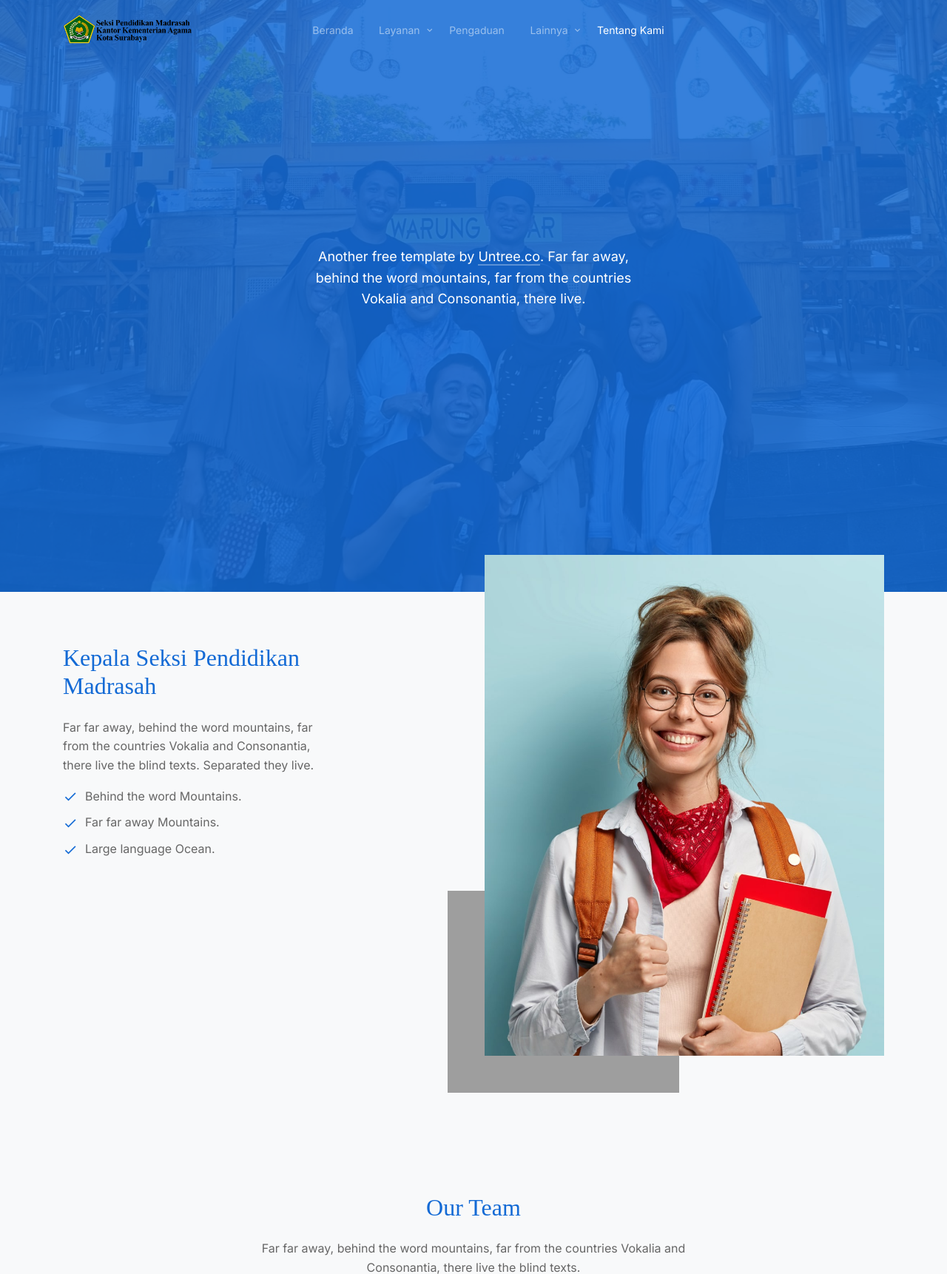
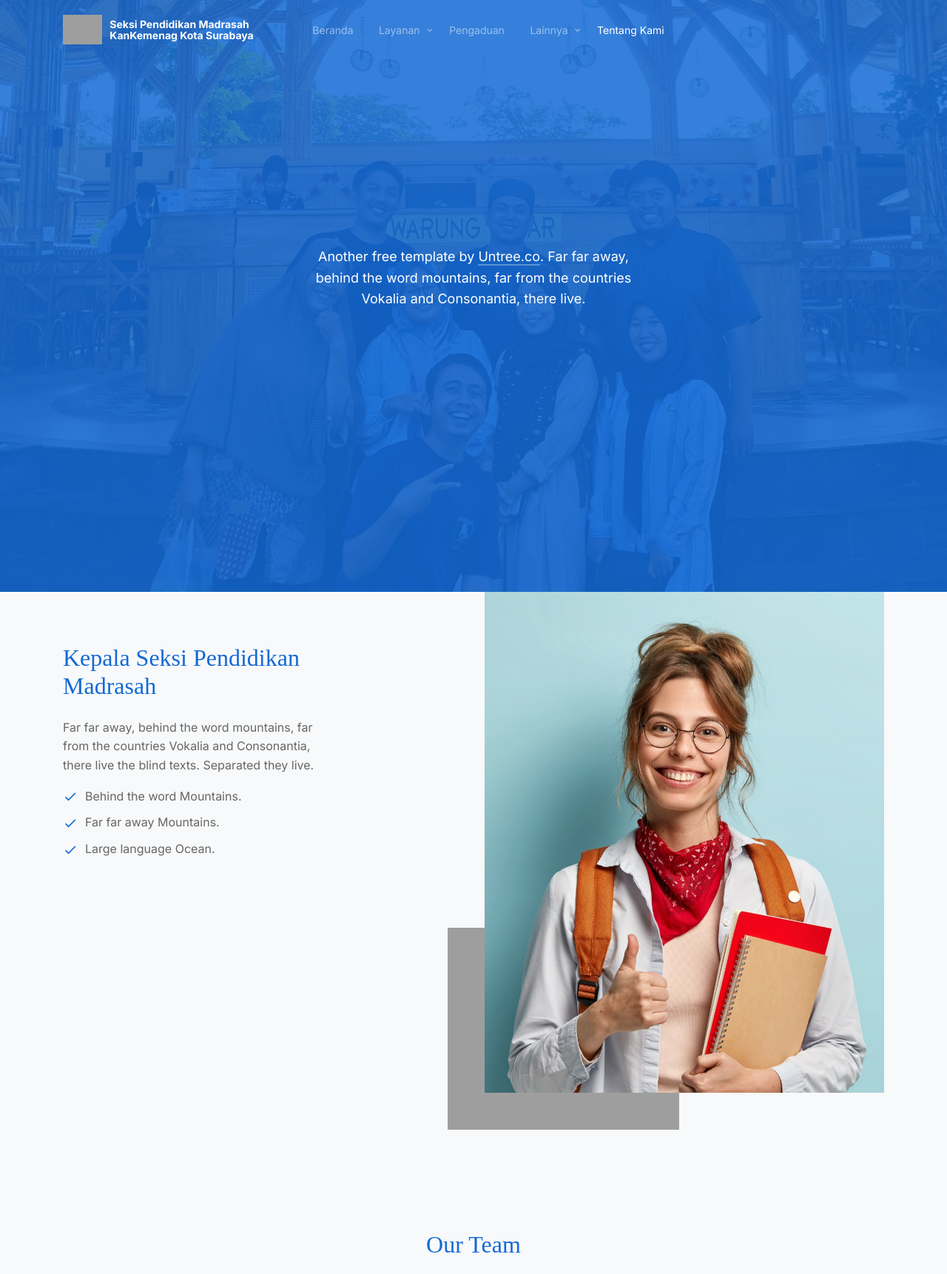
Before and after one commit to prakompendmasby/flask-pendma, a Flask app: page /about in a window 1280 px wide. Shown: the top 1722 px of the page at 74% size. Run offline with Flask 3, Linux system fonts and the light colour scheme; some libraries are stand-ins or nearby versions; some web fonts are replaced; grey boxes are pictures that could not be loaded.

Commit message:
fix layout logo pendma

```diff
--- a/static/css/style.css
+++ b/static/css/style.css
@@ -256,6 +256,10 @@ h1, .h1, h2, .h2, h3, .h3, h4, .h4 {
     margin: 0;
     padding: 0;
     font-size: 24px; }
+  .site-nav .site-navigation span {
+    margin: 0;
+    padding: 0;
+    font-size: 14px; }
   .site-nav .site-navigation .site-menu {
     margin-bottom: 0; }
     .site-nav .site-navigation .site-menu > li {
@@ -1254,7 +1258,7 @@ h1, .h1, h2, .h2, h3, .h3, h4, .h4 {
   padding: 70px 0; }
 
 .img-wrap-2 {
-  margin-top: -120px;
+  margin-top: -70px;
   position: relative;
   z-index: 9; }
   .img-wrap-2 .dotted:before {
--- a/templates/about.html
+++ b/templates/about.html
@@ -45,7 +45,11 @@
       <div class="container position-relative">
         <div class="site-navigation text-center">
           <a href="/" class="logo menu-absolute m-0 d-flex align-items-center justify-content-center">
-            <img src="{{ url_for('static', filename='logo-pendma.png') }}" style="height: 40px; width: auto; margin-right: 10px;">
+            <img src="{{ url_for('static', filename='kemenag-icon.png') }}" style="height: 40px; width: auto; margin-right: 10px;">
+            <div class="d-flex flex-column align-items-start" style="line-height: 1.1;">
+              <span>Seksi Pendidikan Madrasah</span>
+              <span>KanKemenag Kota Surabaya</span>
+            </div>
           </a>
 
           <ul class="js-clone-nav d-none d-lg-inline-block site-menu">
--- a/templates/contact.html
+++ b/templates/contact.html
@@ -45,7 +45,11 @@
       <div class="container position-relative">
         <div class="site-navigation text-center">
           <a href="/" class="logo menu-absolute m-0 d-flex align-items-center justify-content-center">
-            <img src="{{ url_for('static', filename='logo-pendma.png') }}" style="height: 40px; width: auto; margin-right: 10px;">
+            <img src="{{ url_for('static', filename='kemenag-icon.png') }}" style="height: 40px; width: auto; margin-right: 10px;">
+            <div class="d-flex flex-column align-items-start" style="line-height: 1.1;">
+              <span>Seksi Pendidikan Madrasah</span>
+              <span>KanKemenag Kota Surabaya</span>
+            </div>
           </a>
 
           <ul class="js-clone-nav d-none d-lg-inline-block site-menu">
--- a/templates/index.html
+++ b/templates/index.html
@@ -45,7 +45,11 @@
       <div class="container position-relative">
         <div class="site-navigation text-center">
           <a href="/" class="logo menu-absolute m-0 d-flex align-items-center justify-content-center">
-            <img src="{{ url_for('static', filename='logo-pendma.png') }}" style="height: 50px; width: auto; margin-right: 10px;">
+            <img src="{{ url_for('static', filename='kemenag-icon.png') }}" style="height: 40px; width: auto; margin-right: 10px;">
+            <div class="d-flex flex-column align-items-start" style="line-height: 1.1;">
+              <span>Seksi Pendidikan Madrasah</span>
+              <span>KanKemenag Kota Surabaya</span>
+            </div>
           </a>
 
           <ul class="js-clone-nav d-none d-lg-inline-block site-menu">
```
